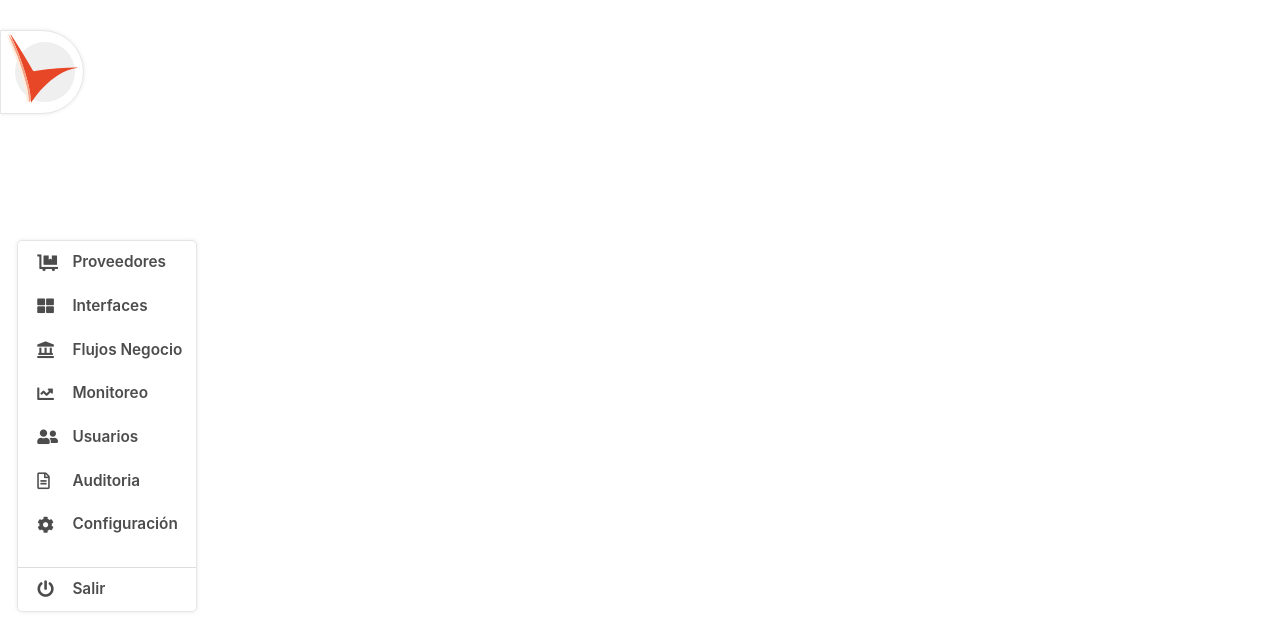
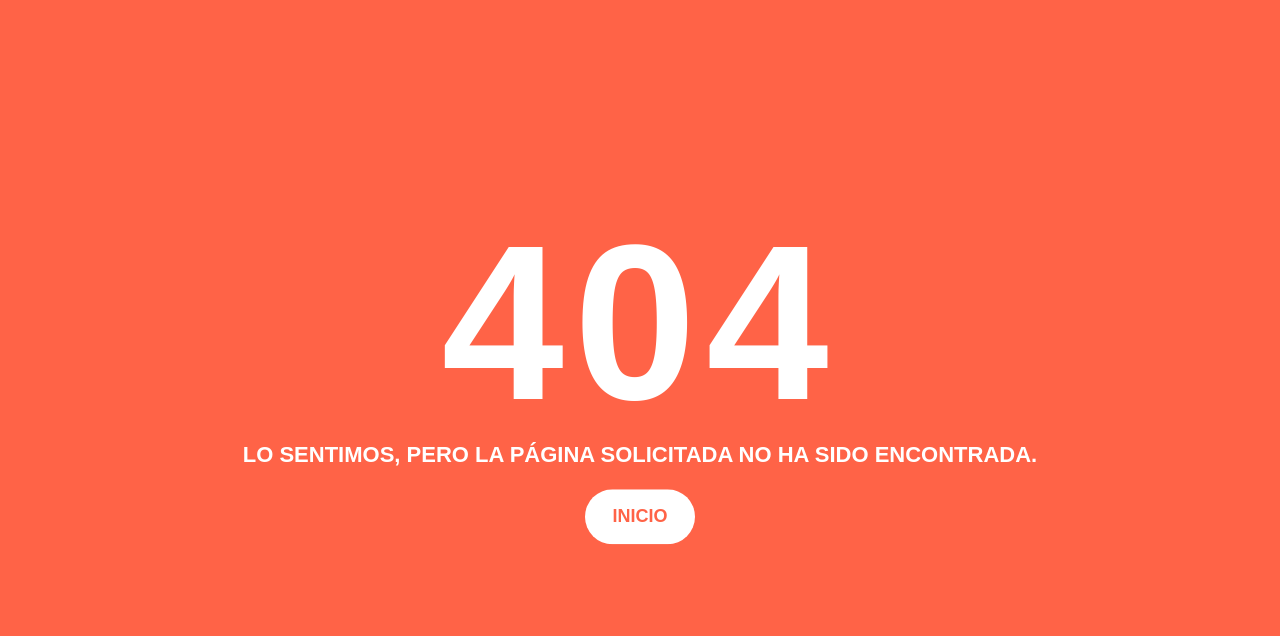
Before and after one commit to nplazas4/Verano-Link, a React (Create React App) app: page / in a window 1280 px wide. Shown: the top 636 px of the page. Built offline with nearby package versions, Linux system fonts and the light colour scheme; what @amcharts/amcharts4 would draw is missing.

Commit message:
Componote Not Found
Componente de "página no encontrada", con sus respectivos estilos CSS.

```diff
--- a/src/Routes.js
+++ b/src/Routes.js
@@ -1,5 +1,5 @@
 import React from "react";
-import { Switch, Route } from "react-router-dom";
+import { Switch, BrowserRouter as Router, Route } from "react-router-dom";
 import Login from "./pages/Login";
 import Providers from "./pages/Providers";
 import Interfaces from "./pages/Interfaces";
@@ -8,33 +8,31 @@ import Dashboard from "./pages/Dashboard";
 import Users from "./pages/Users";
 import Audit from "./pages/Audit";
 import Config from "./pages/Config";
+import NotFound from "./pages/NotFound";
 import Layout from "./components/Layout";
 import Layout2 from "./components/Layout2";
 
 const Routes = () => {
   return (
+    // <Router>
     <Switch>
-      <React.Fragment>
       <Route exact path="/veranolink" component={Login} />
       {/* <Layout> */}
       {/* <section className="col l10 m12 s12  offset-l2 relative">
           // <Layout2> */}
       <Route exact path="/veranolink/proveedores" component={Providers} />
       <Route exact path="/veranolink/interfaces" component={Interfaces} />
-        <Route
-          exact
-          path="/veranolink/flujos-negocio"
-          component={Businessflow}
-        />
+      <Route exact path="/veranolink/flujos-negocio" component={Businessflow} />
       <Route exact path="/veranolink/monitoreo" component={Dashboard} />
       <Route exact path="/veranolink/usuarios" component={Users} />
       <Route exact path="/veranolink/auditoria" component={Audit} />
       <Route exact path="/veranolink/configuracion" component={Config} />
+      <Route component={NotFound} />
       {/* </Layout2>
         </section> */}
-      </React.Fragment>
       {/* </Layout> */}
     </Switch>
+    // </Router>
   );
 };
 
--- /dev/null
+++ b/src/components/styles/NotFound.css
@@ -0,0 +1,152 @@
+* {
+  -webkit-box-sizing: border-box;
+  box-sizing: border-box;
+}
+
+body {
+  padding: 0;
+  margin: 0;
+}
+
+#notfound {
+  position: relative;
+  height: 100vh;
+}
+
+#notfound .notfound-bg {
+  position: absolute;
+  width: 100%;
+  height: 100%;
+  background-image: url("../../images/bg_login.jpg");
+  background-size: cover;
+}
+
+#notfound .notfound-bg:after {
+  content: "";
+  position: absolute;
+  width: 100%;
+  height: 100%;
+  background-color: tomato;
+}
+
+#notfound .notfound {
+  position: absolute;
+  left: 50%;
+  top: 50%;
+  -webkit-transform: translate(-50%, -50%);
+  -ms-transform: translate(-50%, -50%);
+  transform: translate(-50%, -50%);
+}
+
+.notfound {
+  max-width: 910px;
+  width: 100%;
+  line-height: 1.4;
+  text-align: center;
+}
+
+.notfound .notfound-404 {
+  position: relative;
+  height: 200px;
+}
+
+.notfound .notfound-404 h1 {
+  font-family: "Montserrat", sans-serif;
+  position: absolute;
+  left: 50%;
+  top: 50%;
+  -webkit-transform: translate(-50%, -50%);
+  -ms-transform: translate(-50%, -50%);
+  transform: translate(-50%, -50%);
+  font-size: 220px;
+  font-weight: 900;
+  margin: 0px;
+  color: #fff;
+  text-transform: uppercase;
+  letter-spacing: 10px;
+}
+
+.notfound h2 {
+  font-family: "Montserrat", sans-serif;
+  font-size: 22px;
+  font-weight: 700;
+  text-transform: uppercase;
+  color: #fff;
+  margin-top: 20px;
+  margin-bottom: 15px;
+}
+
+.notfound .home-btn,
+.notfound .contact-btn {
+  font-family: "Montserrat", sans-serif;
+  display: inline-block;
+  font-weight: 700;
+  text-decoration: none;
+  background-color: transparent;
+  border: 2px solid transparent;
+  text-transform: uppercase;
+  padding: 13px 25px;
+  font-size: 18px;
+  border-radius: 40px;
+  margin: 7px;
+  -webkit-transition: 0.2s all;
+  transition: 0.2s all;
+}
+
+.notfound .home-btn:hover,
+.notfound .contact-btn:hover {
+  opacity: 0.9;
+}
+
+.notfound .home-btn {
+  color: tomato;
+  background: #fff;
+}
+
+.notfound .contact-btn {
+  border: 2px solid rgba(255, 255, 255, 0.9);
+  color: rgba(255, 255, 255, 0.9);
+}
+
+.notfound-social {
+  margin-top: 25px;
+}
+
+.notfound-social > a {
+  display: inline-block;
+  height: 40px;
+  line-height: 40px;
+  width: 40px;
+  font-size: 14px;
+  color: rgba(255, 255, 255, 0.9);
+  margin: 0px 6px;
+  -webkit-transition: 0.2s all;
+  transition: 0.2s all;
+}
+.notfound-social > a:hover {
+  color: tomato;
+  background-color: #fff;
+  border-radius: 50%;
+}
+
+@media only screen and (max-width: 767px) {
+  .notfound .notfound-404 h1 {
+    font-size: 182px;
+  }
+}
+
+@media only screen and (max-width: 480px) {
+  .notfound .notfound-404 {
+    height: 146px;
+  }
+  .notfound .notfound-404 h1 {
+    font-size: 146px;
+  }
+  .notfound h2 {
+    font-size: 16px;
+  }
+  .notfound .home-btn,
+  .notfound .contact-btn {
+    font-size: 14px;
+  }
+}
--- a/src/pages/NotFound.js
+++ b/src/pages/NotFound.js
@@ -1,7 +1,34 @@
 import React from "react";
+import Footer from "../components/Footer";
+import { Link } from "react-router-dom";
+import "../components/styles/NotFound.css";
 
-function NotFound() {
-  return <h1>404: Not Found</h1>;
+class NotFound extends React.Component {
+  render() {
+    return (
+      <div id="notfound">
+        <div class="notfound-bg"></div>
+        <div class="notfound">
+          <div class="notfound-404">
+            <h1>404</h1>
+          </div>
+          <h2>Lo sentimos, pero la página solicitada no ha sido encontrada.</h2>
+          <Link to="/veranolink/proveedores" class="home-btn">
+            Inicio
+          </Link>
+          {/* <Link to="#" class="contact-btn">
+            Contáctenos
+          </Link> */}
+          <div class="notfound-social">
+            {/* <Footer /> */}
+            {/* <footer class="tc white-text">
+              Creado por <b>Verano 2020</b>
+            </footer> */}
+          </div>
+        </div>
+      </div>
+    );
+  }
 }
 
 export default NotFound;
```
Lines whose indentation alone changed are shown as unchanged.
